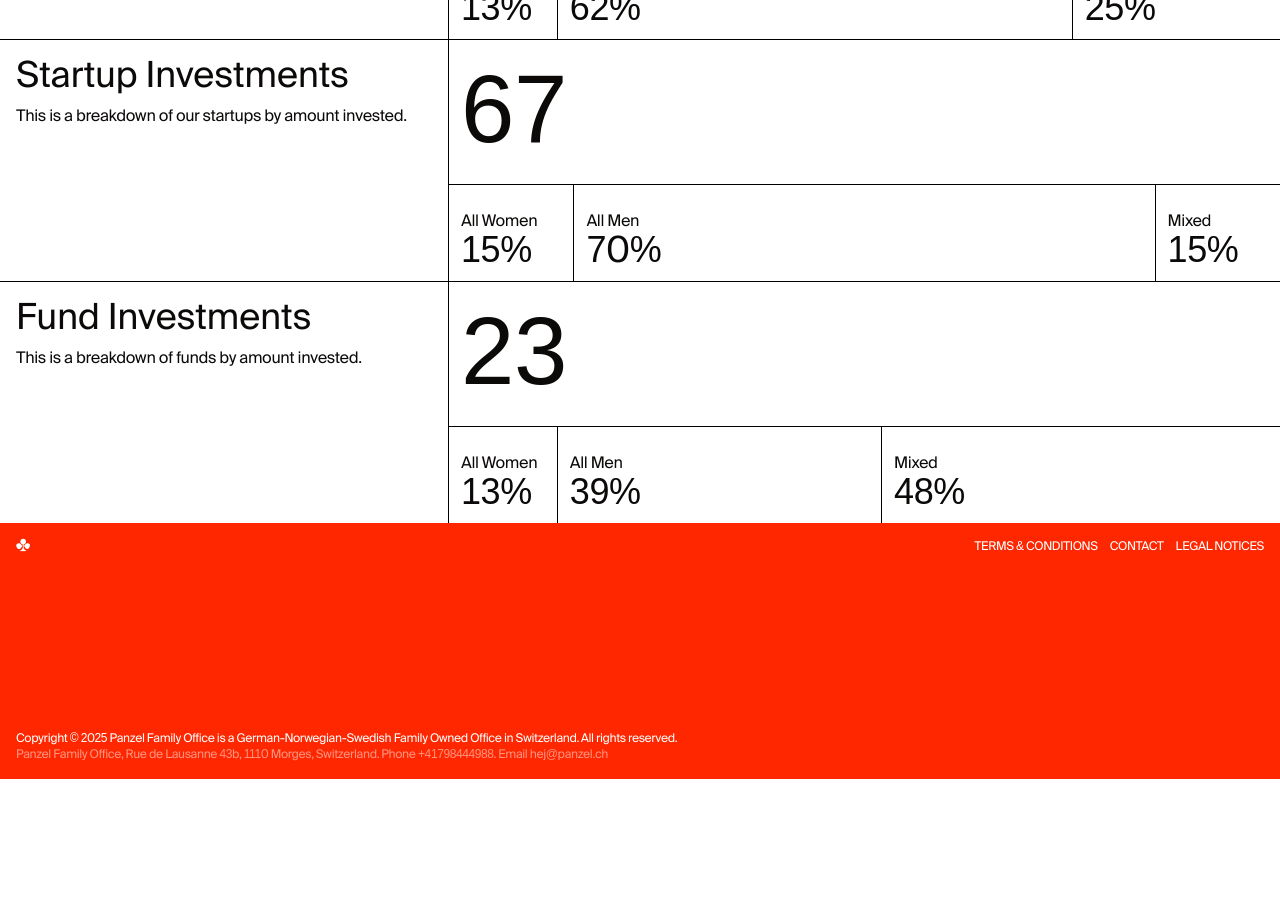
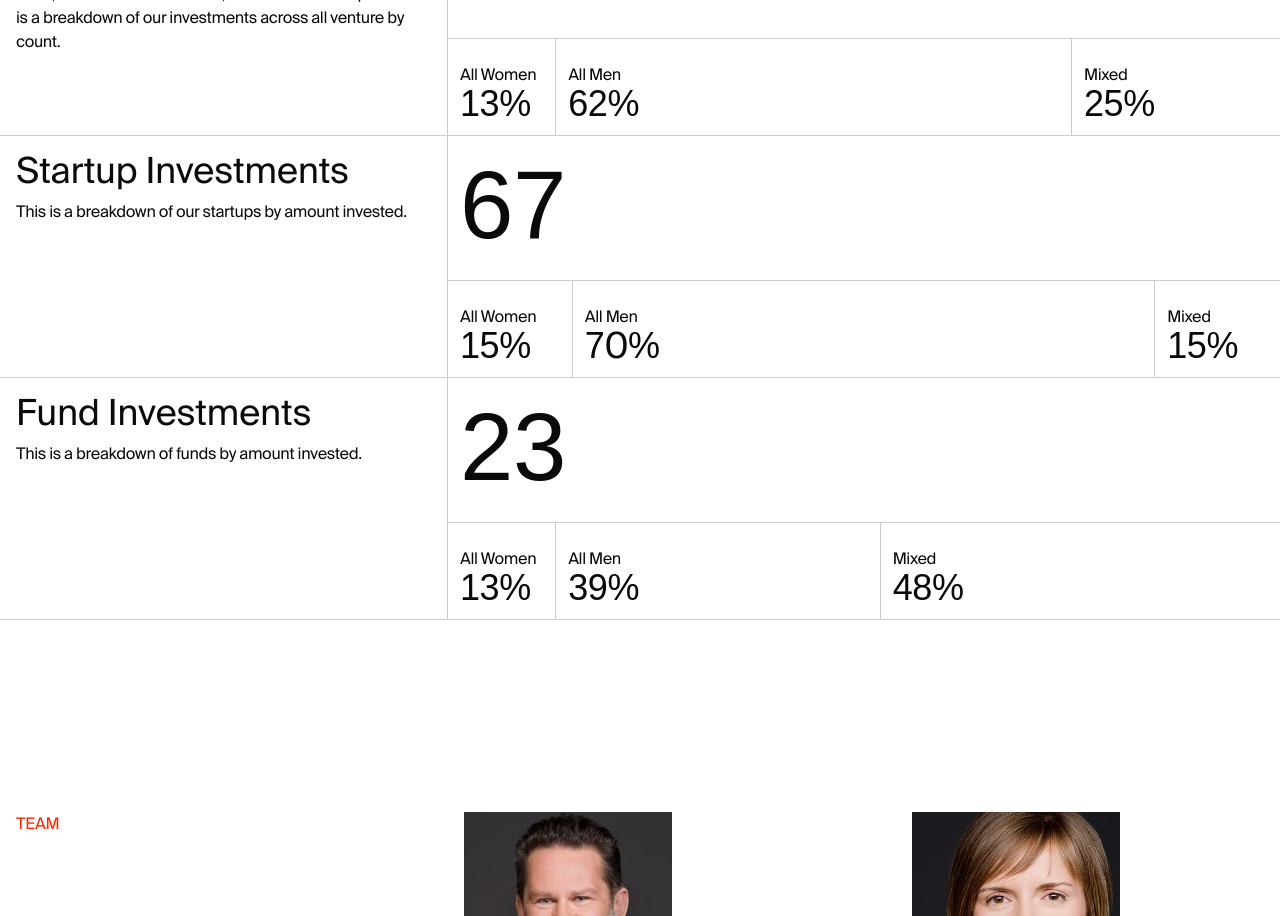
Before and after one commit to leandesigngmbh/panzel-family-office-2, a Next.js app: page / in a window 1280 px wide. Shown: the part 3860-4776 px from the top of the page. Before the commit the page ends 4639 px from the top, so only its background shows below. Built offline with nearby package versions, Linux system fonts and the light colour scheme.

Commit message:
modified team

```diff
--- a/src/app/page.tsx
+++ b/src/app/page.tsx
@@ -3,6 +3,7 @@ import Intro from "@/components/molecules/Intro";
 import Manifest from "@/components/molecules/Manifest";
 import Priciples from "@/components/molecules/Priciples";
 import StatsSection from "@/components/molecules/StatsSection";
+import Team from "@/components/molecules/Team";
 import Footer from "@/components/organisms/Footer";
 
 const Home = () => {
@@ -18,6 +19,8 @@ const Home = () => {
         <Manifest />
 
         <StatsSection />
+
+        <Team />
       </main>
 
       <Footer />
--- a/src/components/molecules/StatsSection.tsx
+++ b/src/components/molecules/StatsSection.tsx
@@ -79,12 +79,12 @@ const statsItems: StatsItemProps[] = [
 
 const RemainingStatsItems = ({ items }: RemainingStatsItemProps) => {
   return (
-    <div className="w-full flex text-4xl gap-px bg-black">
+    <div className="w-full flex text-4xl">
       {items.map((item, i) => (
         <div
           key={i}
           className={cn(
-            "flex flex-col items-start justify-end p-3 bg-white grow w-full"
+            "flex flex-col items-start justify-end p-3 grow w-full not-last:border-r border-black/20"
           )}
           style={{ width: `${item.to}%` }}
         >
@@ -107,17 +107,17 @@ const StatsItem = ({ title, subtitle, subItems }: StatsItemProps) => {
   const otherItems = subItems.slice(1);
 
   return (
-    <li className="flex w-full bg-black gap-px group">
-      <div className="flex flex-col p-4 min-h-52 gap-2 max-w-md w-full bg-white">
+    <li className="flex w-full group border-b border-black/20">
+      <div className="flex flex-col p-4 min-h-52 gap-2 max-w-md w-full border-r border-black/20">
         <h2 className="text-4xl">{title}</h2>
         <p>{subtitle}</p>
       </div>
 
-      <div className={cn("flex-1 flex flex-col justify-end bg-black gap-px")}>
+      <div className={cn("flex-1 flex flex-col justify-end")}>
         {mainItem && (
           <div
             className={cn(
-              "px-3 text-8xl pt-24 py-6 flex flex-col items-baseline gap-2 bg-white w-full grow"
+              "px-3 text-8xl pt-24 py-6 flex flex-col items-baseline gap-2 w-full grow border-b border-black/20"
             )}
           >
             {mainItem.prefix && (
@@ -139,12 +139,12 @@ const StatsItem = ({ title, subtitle, subItems }: StatsItemProps) => {
 
 const StatsSection = () => {
   return (
-    <ul id="kpis" className="w-full flex flex-col">
+    <ul id="kpis" className="w-full flex flex-col py-24">
       <h2 className="whitespace-nowrap p-4 uppercase text-base text-red">
         Key Performance Indicators
       </h2>
 
-      <div className="w-full flex flex-col bg-black border-black border-t gap-px">
+      <div className="w-full flex flex-col border-black/20 border-t">
         {statsItems.map((item, i) => (
           <StatsItem {...item} key={i} />
         ))}
--- /dev/null
+++ b/src/components/molecules/Team.tsx
@@ -0,0 +1,75 @@
+import { cn } from "@/lib/utils";
+import Image from "next/image";
+
+type TeamMemberProps = {
+  name: string;
+  position: string;
+  img: string;
+  about?: string;
+};
+
+const teamMembers = [
+  {
+    name: "Sven Panzel",
+    position: "Head of Family Office",
+    img: "/assets/team/sven-panzel-portrait-business.jpg",
+    about:
+      "Sven is the Head and CEO, having previously served as Board Member with top tier Private Banks and IAM (Independent Asset Managers) in Switzerland and Luxembourg to select the right partners and best matching services for his family enterprises from the Shipping and Medical Packaging industry. Sven has more than 30 years of investment banking experience gained in Europe, United States and Japan – primarily with the Treasury and Risk market analyses as Avaloq, Goldman Sachs and SunGard. He is a MBA graduate of ISG and INSEAD. Prior to his professional life Sven was member and coach of the German and Swedish National Rowing Team, double World Champion and participated 1984 at the Olympics in Los Angeles.",
+  },
+  {
+    name: "Nadine Panzel",
+    position: "Chief of Finances",
+    img: "/assets/team/Nadine-portrait-min.jpg",
+    about:
+      "Nadine is CIO (Chief Investment Officer) of Panzel Family Office pro-bono and Board Member since 2008. During the pandemic crises (2019-2021) she doubled AUM of PFO. She is Senior Manager in Corporate Finance in Stuttgart. Prior she worked 25 years with Mercedes Benz Group with the transformation of Daimler AG’s Spin-Off of the Daimler Truck unit. Nadine graduated with a Diploma of the Baden-Württemberg Cooperative State University (DHBW) in Stuttgart. She is engaged within a professional chorus in Gotha and supports young women from East Germany and Ukraine to become leaders in family owned businesses.",
+  },
+  {
+    name: "Dr. Annette Ryčl",
+    position: "Headhunting",
+    img: "/assets/team/Nadine-portrait-min.jpg",
+    about:
+      "Annette is Chairwoman of Board of Panzel Family Office since 1990. She has been working more than 30 years as a retained Headhunter in Geneva and Zurich for legal Board Advisory and Placements and Recruitments for top tier leadership positions but for women only. She worked in Germany, Norway, Sweden and Switzerland mainly for IR Automotive, Telco and later Private Investment Banking and Wealth Mgt, recruiting investment talent for midsize ($10-500m) Single Family Offices. She studied at University Paris Sorbonne 1 (Panthéon) Philosophy, Political and Social Science and Human Resources. She still advised family dynasties in Canada, Germany, Norway, Sweden and Switzerland and holds lecturers and speeches at WEF, London School of Economics and INSEAD.",
+  },
+];
+
+const TeamItem: React.FC<TeamMemberProps> = ({
+  name,
+  position,
+  img,
+  about,
+}) => {
+  return (
+    <li className="flex flex-col gap-6 w-full items-start">
+      <div className="aspect-[4/5] w-52 shrink-0 bg-red overflow-clip relative">
+        <Image src={img} fill alt="" className="w-full h-full object-cover" />
+      </div>
+
+      <div className="flex max-w-lg flex-col gap-3 col-span-2">
+        <div>
+          <h3 className="text-4xl">{name}</h3>
+          <span className="text-base text-red">[ {position} ]</span>
+        </div>
+
+        <p>{about}</p>
+      </div>
+    </li>
+  );
+};
+
+const Team = () => {
+  return (
+    <div className="grid grid-cols-3 py-24 gap-24 px-4 w-full">
+      <div className="row-span-2">
+        <h2 className="whitespace-nowrap uppercase text-base text-red col-span-1">
+          Team
+        </h2>
+      </div>
+
+      {teamMembers.map((props, i) => {
+        return <TeamItem key={i} {...props} />;
+      })}
+    </div>
+  );
+};
+
+export default Team;
```
Also changed, not shown: public/assets/team/Nadine-portrait-min.jpg (added), public/assets/team/sven-panzel-portrait-business.jpg (added).
